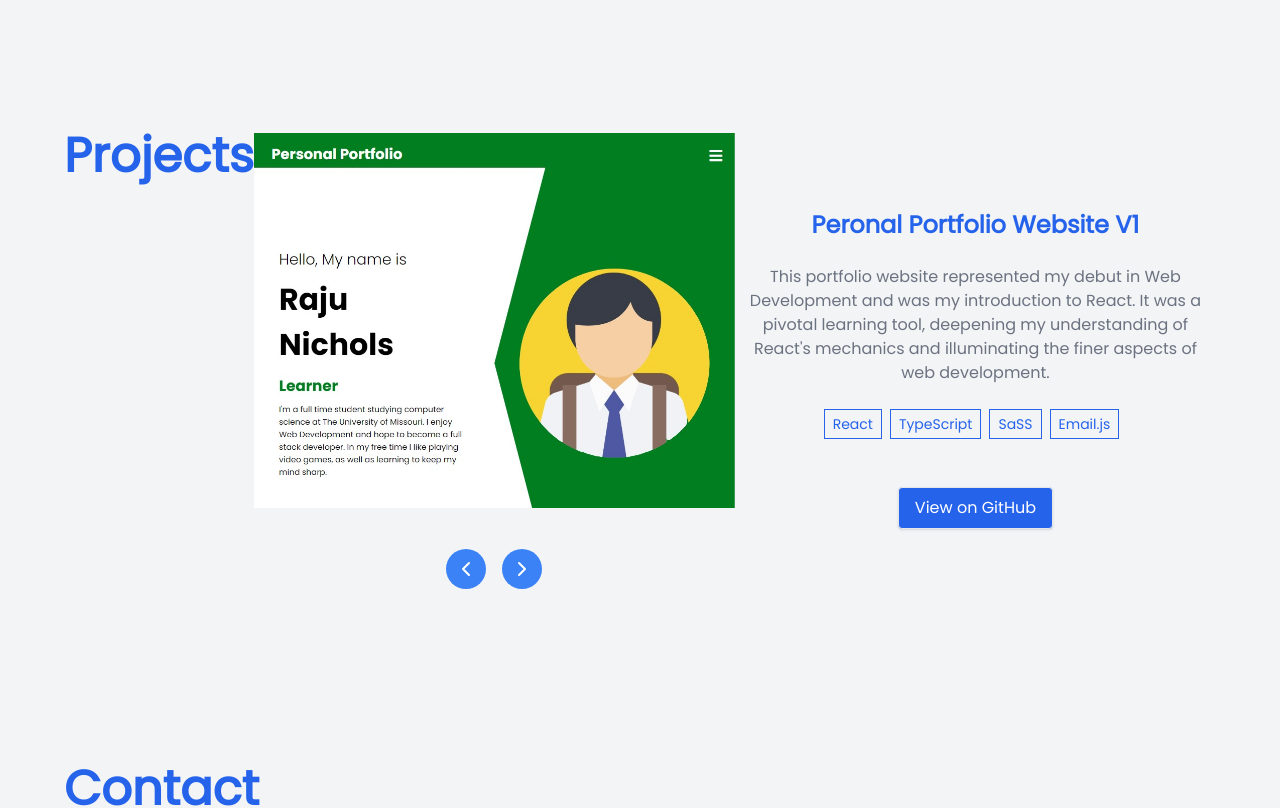
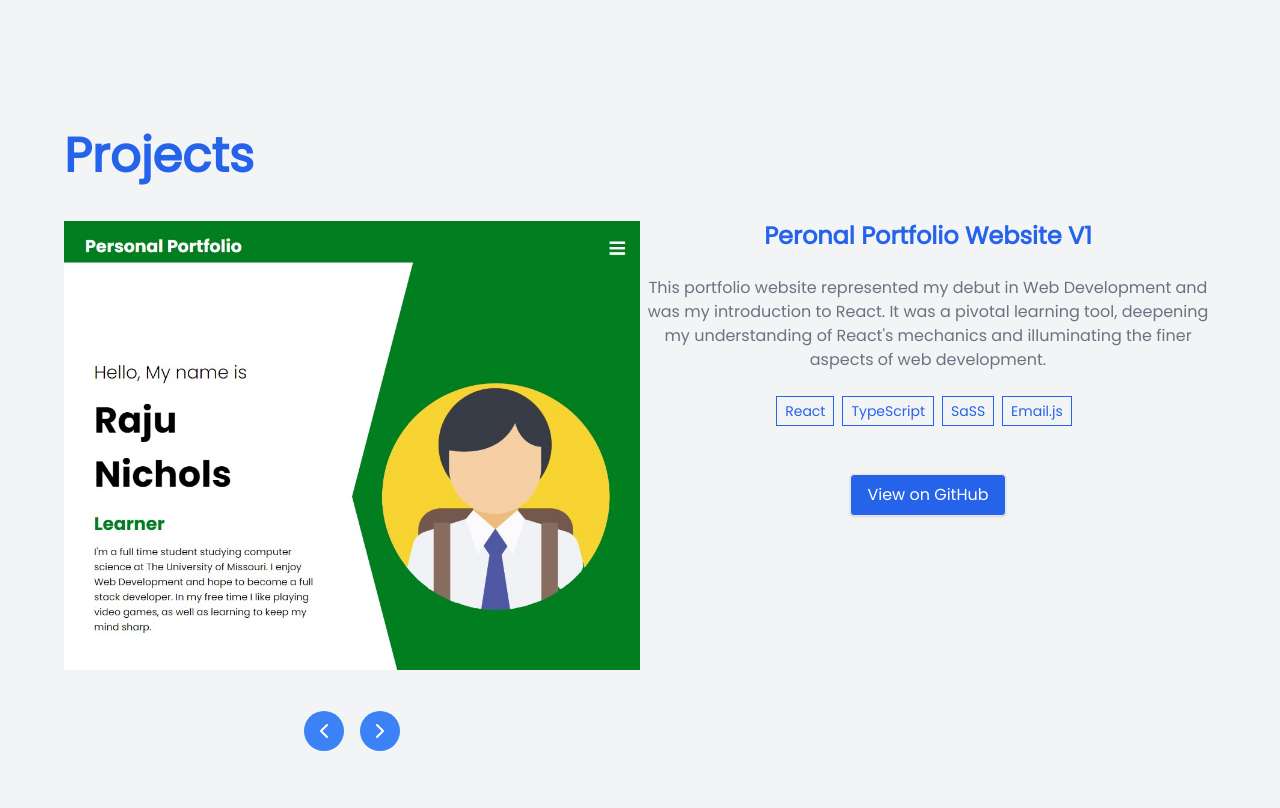
Before and after one commit to RajuNichols/PortfolioV2, a Next.js app: page / in a window 1280 px wide. Shown: the part 1340-2148 px from the top of the page. Built offline with nearby package versions, Linux system fonts and the light colour scheme.

Commit message:
Fixed responsiveness for Projects

```diff
--- a/components/Projects.tsx
+++ b/components/Projects.tsx
@@ -75,15 +75,100 @@ const Projects = () => {
   return (
     <div
       id="projects"
-      className="w-screen h-auto py-20 flex flex-col md:flex-row text-center md:text-center overflow-x-hidden bg-gray-100 px-8 md:px-16"
+      className="w-screen h-auto py-20 flex flex-col text-center overflow-x-hidden bg-gray-100 px-8 md:px-16"
     >
-      <div className="md:text-center">
-        <h2 className="text-4xl md:text-5xl text-blue-600 font-bold md:text-left mb-10">
+      <div className="md:text-left">
+        <h2 className="text-4xl md:text-5xl text-blue-600 font-bold mb-10">
           Projects
         </h2>
       </div>
-      <div className="w-full md:w-1/2 mb-14">
-        <div className="relative">
+      <div className="md:flex-row flex flex-col">
+        <div className="w-full md:w-1/2 mb-14">
+          <div className="relative">
+            {allImagesLoaded ? (
+              <Carousel
+                selectedItem={currentSlide}
+                onChange={setCurrentSlide}
+                showArrows={false}
+                showIndicators={false}
+                className="w-full h-full"
+                infiniteLoop={true}
+                showStatus={false}
+              >
+                {projects.map((project, index) => (
+                  <div
+                    key={index}
+                    className="flex items-center justify-center  w-full h-full"
+                  >
+                    <div className="relative">
+                      <Image
+                        onLoad={() => handleImageLoad(index)}
+                        className="object-cover w-full h-full"
+                        src={project.image}
+                        alt={project.title}
+                        fill={false}
+                        width={1600}
+                        height={900}
+                        sizes="max-width: 600px) 300px, (max-width: 900px) 600px, 1280px"
+                      />
+                    </div>
+                  </div>
+                ))}
+              </Carousel>
+            ) : (
+              <p>Loading images...</p>
+            )}
+            <div className="sm:bottom-4 md:bottom-4 left-0 right-0 flex justify-center space-x-4 mt-5">
+              <button
+                className="p-2 bg-blue-500 text-white rounded-full hover:bg-blue-600"
+                onClick={prevSlide}
+              >
+                <FiChevronLeft size={24} />
+              </button>
+              <button
+                className="p-2 bg-blue-500 text-white rounded-full hover:bg-blue-600"
+                onClick={nextSlide}
+              >
+                <FiChevronRight size={24} />
+              </button>
+            </div>
+          </div>
+        </div>
+        <div className="w-full md:w-1/2 space-y-6 text-center flex flex-col justify-normal items-center">
+          <h2 className="text-2xl text-blue-600 font-semibold">
+            {projects[currentSlide].title}
+          </h2>
+          <h3 className="text-m text-gray-500 mb-2">
+            {projects[currentSlide].desc}
+          </h3>
+          <div className="flex justify-center flex-wrap">
+            {projects[currentSlide].tools.split(", ").map((tool, index) => (
+              <span
+                key={index}
+                className="px-2 py-1 text-sm text-blue-600 border border-blue-600 mb-6 mr-2 hover:bg-blue-600 hover:text-white transition-colors duration-200"
+              >
+                {tool}
+              </span>
+            ))}
+          </div>
+          <a
+            target="_blank"
+            rel="noreferrer"
+            href={projects[currentSlide].githubUrl}
+            className="mt-6 px-4 py-2 border bg-blue-600 text-white rounded hover:bg-blue-700 shadow hover:text-white transition-colors duration-200 self-center"
+          >
+            View on GitHub
+          </a>
+        </div>
+      </div>
+    </div>
+  );
+};
+
+export default Projects;
+
+{
+  /* <div className="relative">
           {allImagesLoaded ? (
             <Carousel
               selectedItem={currentSlide}
@@ -131,10 +216,11 @@ const Projects = () => {
               <FiChevronRight size={24} />
             </button>
           </div>
-        </div>
-      </div>
-      <div className="w-full md:w-1/2 space-y-6 text-center md:text-center flex flex-col justify-center">
-        <h2 className="text-2xl text-blue-600 font-semibold">
+        </div> */
+}
+
+{
+  /* <h2 className="text-2xl text-blue-600 font-semibold">
           {projects[currentSlide].title}
         </h2>
         <h3 className="text-m text-gray-500 mb-2">
@@ -157,10 +243,5 @@ const Projects = () => {
           className="mt-6 px-4 py-2 border bg-blue-600 text-white rounded hover:bg-blue-700 shadow  hover:text-white transition-colors duration-200 self-center"
         >
           View on GitHub
-        </a>
-      </div>
-    </div>
-  );
-};
-
-export default Projects;
+        </a> */
+}
```
